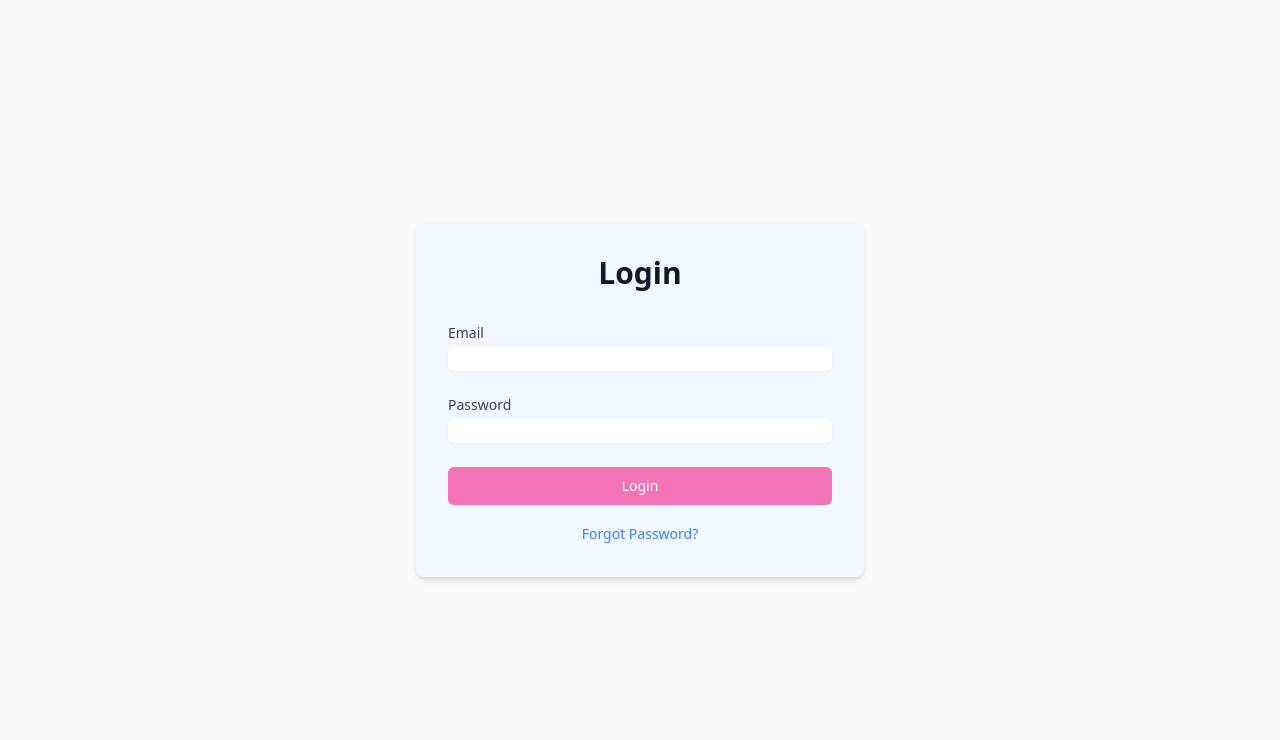
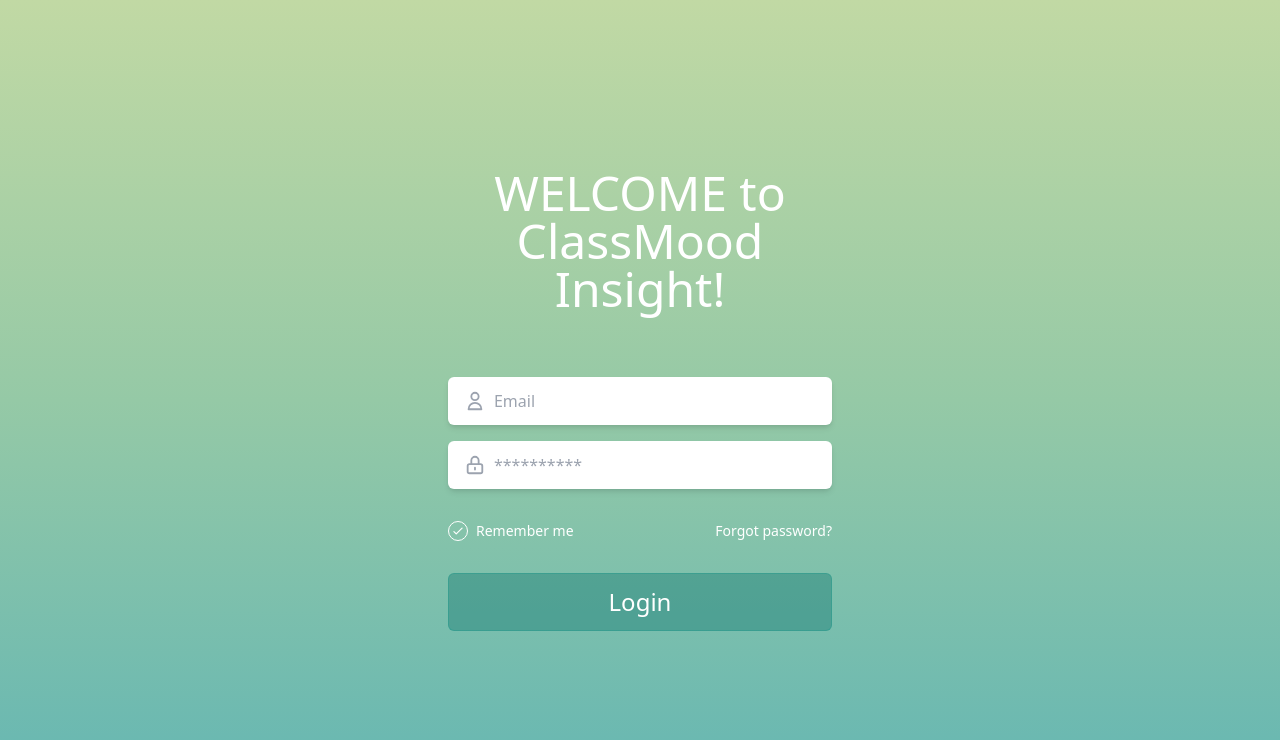
Before and after one commit to puffeve/CS_Projects, a Next.js app in the folder my-app/: page /login in a window 1280 px wide. Shown: the top 740 px of the page. Built offline with nearby package versions, Linux system fonts and the light colour scheme; no server answers.

Commit message:
ง่วงงงงงงงงง

```diff
--- a/my-app/src/app/Teacher_dashboard/page.jsx
+++ b/my-app/src/app/Teacher_dashboard/page.jsx
@@ -184,7 +184,7 @@ export default function TeacherPage() {
             <div className="grid grid-cols-5 gap-4">
               <div className="col-span-5 mb-6">
                 <h3 className="text-xl mb-4">วิชาปีการศึกษาปัจจุบัน</h3>
-                <div className="grid grid-cols-5 gap-4">
+                <div className="grid grid-cols-7 gap-4">
                   {currentYearCourses.length > 0 ? (
                     currentYearCourses.map((course) => (
                       <button
@@ -245,7 +245,7 @@ export default function TeacherPage() {
         ) : (
           <>
             <h2 className="text-2xl font-bold mb-4">
-              ตอนนี้อยู่ในวิชา {selectedCourse.namecourses} (รหัส: {selectedCourse.courses_id})
+              ตอนนี้อยู่ในวิชา <span className="text-pink-500">{selectedCourse.namecourses} (รหัส: {selectedCourse.courses_id})</span>
             </h2>
             <p className="text-lg mb-8">
               ภาคเรียน: {selectedCourse.term} | ปีการศึกษา: {selectedCourse.year}
--- a/my-app/src/app/compare_result/page.jsx
+++ b/my-app/src/app/compare_result/page.jsx
@@ -156,12 +156,7 @@ const CompareResultPage = ({ handleSignOut }) => {
           <button onClick={() => router.push("/compare_result")} className="w-full bg-sky-600 hover:bg-sky-400 text-white px-4 py-2 rounded-lg shadow-md ">
             เปรียบเทียบผลวิเคราะห์ในรายวิชาเดียวกัน
           </button>
-          <button
-        onClick={() => router.push('/compare_courses')}
-        className="w-full bg-sky-600 hover:bg-sky-400 text-white px-4 py-2 rounded-lg shadow-md "
-      >
-        เปรียบเทียบผลวิเคราะห์ระหว่างรายวิชา
-      </button>
+          {/* ลบปุ่มเปรียบเทียบผลวิเคราะห์ระหว่างรายวิชา */}
           <button onClick={() => router.push("/Teacher_dashboard")} className="w-full bg-gray-400 hover:bg-gray-500 px-4 py-2 rounded-md text-white mt-4">
             ย้อนกลับ
           </button>
--- a/my-app/src/app/login/page.jsx
+++ b/my-app/src/app/login/page.jsx
@@ -8,6 +8,7 @@ export default function LoginPage() {
   const [password, setPassword] = useState('');
   const [error, setError] = useState(null);
   const [loading, setLoading] = useState(false);
+  const [rememberMe, setRememberMe] = useState(false);
   const router = useRouter();
 
   const handleLogin = async (e) => {
@@ -55,10 +56,10 @@ export default function LoginPage() {
   };
 
   return (
-    <div className="min-h-screen flex items-center justify-center bg-gray-50">
-      <div className="max-w-md w-full p-8 bg-sky-50 rounded-lg shadow-md">
-        <h2 className="text-center text-3xl font-extrabold text-gray-900 mb-8">
-          Login
+    <div className="min-h-screen flex items-center justify-center bg-gradient-to-b from-[#c1d9a4] via-[#95c9a6] to-[#64b6b3]">
+      <div className="max-w-md w-full px-8 py-10">
+        <h2 className="text-center text-5xl font-extralight text-white mb-16">
+        WELCOME to ClassMood Insight!
         </h2>
 
         {error && (
@@ -67,52 +68,67 @@ export default function LoginPage() {
           </div>
         )}
 
-        <form onSubmit={handleLogin} className="space-y-6">
-          <div>
-            <label htmlFor="email" className="block text-sm font-medium text-gray-700">
-              Email
-            </label>
+        <form onSubmit={handleLogin} className="space-y-4">
+          <div className="bg-white rounded-md overflow-hidden shadow-md">
+            <div className="flex items-center px-4 py-3">
+              <svg className="w-6 h-6 text-gray-400" fill="none" stroke="currentColor" viewBox="0 0 24 24" xmlns="http://www.w3.org/2000/svg">
+                <path strokeLinecap="round" strokeLinejoin="round" strokeWidth="2" d="M16 7a4 4 0 11-8 0 4 4 0 018 0zM12 14a7 7 0 00-7 7h14a7 7 0 00-7-7z"></path>
+              </svg>
               <input
                 id="email"
                 type="text"
+                placeholder="Email"
                 required
-              className="mt-1 block w-full rounded-md border-gray-300 shadow-sm focus:border-indigo-500 focus:ring-indigo-500"
+                className="ml-2 block w-full border-0 focus:ring-0 focus:outline-none text-gray-400 placeholder-gray-400"
                 value={email}
                 onChange={(e) => setEmail(e.target.value)}
               />
             </div>
+          </div>
 
-          <div>
-            <label htmlFor="password" className="block text-sm font-medium text-gray-700">
-              Password
-            </label>
+          <div className="bg-white rounded-md overflow-hidden shadow-md mt-3">
+            <div className="flex items-center px-4 py-3">
+              <svg className="w-6 h-6 text-gray-400" fill="none" stroke="currentColor" viewBox="0 0 24 24" xmlns="http://www.w3.org/2000/svg">
+                <path strokeLinecap="round" strokeLinejoin="round" strokeWidth="2" d="M12 15v2m-6 4h12a2 2 0 002-2v-6a2 2 0 00-2-2H6a2 2 0 00-2 2v6a2 2 0 002 2zm10-10V7a4 4 0 00-8 0v4h8z"></path>
+              </svg>
               <input
                 id="password"
                 type="password"
+                placeholder="**********"
                 required
-              className="mt-1 block w-full rounded-md border-gray-300 shadow-sm focus:border-indigo-500 focus:ring-indigo-500"
+                className="ml-2 block w-full border-0 focus:ring-0 focus:outline-none text-gray-400 placeholder-gray-400"
                 value={password}
                 onChange={(e) => setPassword(e.target.value)}
               />
+            </div>
+          </div>
+
+          <div className="flex items-center justify-between text-white py-4">
+            <div className="flex items-center">
+              <svg className="w-5 h-5 text-white border border-white rounded-full p-0.5" viewBox="0 0 24 24" fill="none" stroke="currentColor" xmlns="http://www.w3.org/2000/svg">
+                <path d="M5 13l4 4L19 7" strokeLinecap="round" strokeLinejoin="round" strokeWidth="2" />
+              </svg>
+              <label htmlFor="remember-me" className="ml-2 text-sm font-light">
+                Remember me
+              </label>
+            </div>
+            <button
+              type="button"
+              onClick={handleForgotPassword}
+              className="text-sm font-light text-white hover:underline"
+            >
+              Forgot password?
+            </button>
           </div>
 
           <button
             type="submit"
             disabled={loading}
-            className="w-full flex justify-center py-2 px-4 border border-transparent rounded-md shadow-sm text-sm font-medium text-white bg-pink-400 hover:bg-pink-200 focus:outline-none focus:ring-2 focus:ring-offset-2 focus:ring-sky-300 disabled:bg-sky-200"
+            className="w-full flex justify-center py-3 px-4 mt-6 bg-teal-700 bg-opacity-40 hover:bg-opacity-50 text-white rounded-md border border-teal-600 border-opacity-30 text-2xl font-light transition-colors duration-200"
           >
-            {loading ? 'Logging in...' : 'Login'}
+            Login
           </button>
         </form>
-
-        <div className="mt-4 text-center">
-          <button
-            onClick={handleForgotPassword}
-            className="text-sm text-blue-500 hover:text-blue-700"
-          >
-            Forgot Password?
-          </button>
-        </div>
       </div>
     </div>
   );
--- a/my-app/src/app/page.jsx
+++ b/my-app/src/app/page.jsx
@@ -2,16 +2,16 @@ import Link from 'next/link';
 
 export default function HomePage() {
   return (
-    <div className="min-h-screen flex items-center justify-center bg-gray-50">
+    <div className="min-h-screen flex items-center justify-center bg-gradient-to-b from-[#c1d9a4] via-[#95c9a6] to-[#64b6b3]">
       <div className="max-w-md w-full space-y-8 p-8">
         <div>
-          <h1 className="text-4xl font-bold text-center text-gray-900">
+          <h1 className="text-5xl font-light text-center text-white mb-12">
             ClassMood Insight
           </h1>
-          <div className="mt-8 space-y-4">
+          <div className="mt-16 space-y-4">
             <Link
               href="/login"
-              className="w-full flex justify-center py-2 px-4 border border-transparent rounded-md shadow-sm text-sm font-medium text-white bg-pink-400 hover:bg-pink-200"
+              className="w-full flex justify-center py-3 px-4 border border-teal-600 border-opacity-30 rounded-md shadow-md text-xl font-light text-white bg-teal-700 bg-opacity-40 hover:bg-opacity-50 transition-all duration-200"
             >
               Sign In
             </Link>
--- a/my-app/src/app/result/page.jsx
+++ b/my-app/src/app/result/page.jsx
@@ -230,12 +230,7 @@ const ResultPage = ({ handleSignOut }) => {
           <button onClick={() => router.push("/compare_result")} className="w-full bg-sky-600 hover:bg-sky-400 text-white px-4 py-2 rounded-lg shadow-md ">
             เปรียบเทียบผลวิเคราะห์ในรายวิชาเดียวกัน
           </button>
-          <button
-        onClick={() => router.push('/compare_courses')}
-        className="w-full bg-sky-600 hover:bg-sky-400 text-white px-4 py-2 rounded-lg shadow-md "
-      >
-        เปรียบเทียบผลวิเคราะห์ระหว่างรายวิชา
-      </button>
+          {/* ลบปุ่ม "เปรียบเทียบผลวิเคราะห์ระหว่างรายวิชา" */}
           <button onClick={() => router.push("/Teacher_dashboard")} className="w-full bg-gray-400 hover:bg-gray-500 px-4 py-2 rounded-md text-white mt-4">
             ย้อนกลับ
           </button>
@@ -322,7 +317,7 @@ const ResultPage = ({ handleSignOut }) => {
                         emotionData.Neutral,
                         emotionData.Disgusted,
                       ],
-                      backgroundColor: ["#ffea00", "#0c0047", "#ff0026", "#000000", "#8A2BE2", "#616161", "#2edb02"],
+                      backgroundColor: ["#FFF37F", "#A8C6FD", "#FFA7A7", "#B1B1B1", "#F0B1FB", "#E3E3E3", "#B3FDC2"],
                     },
                   ],
                 }}
```
Also changed, not shown: my-app/src/app/compare_courses/page.jsx (+7 -12 lines). Lines whose indentation alone changed are shown as unchanged.
